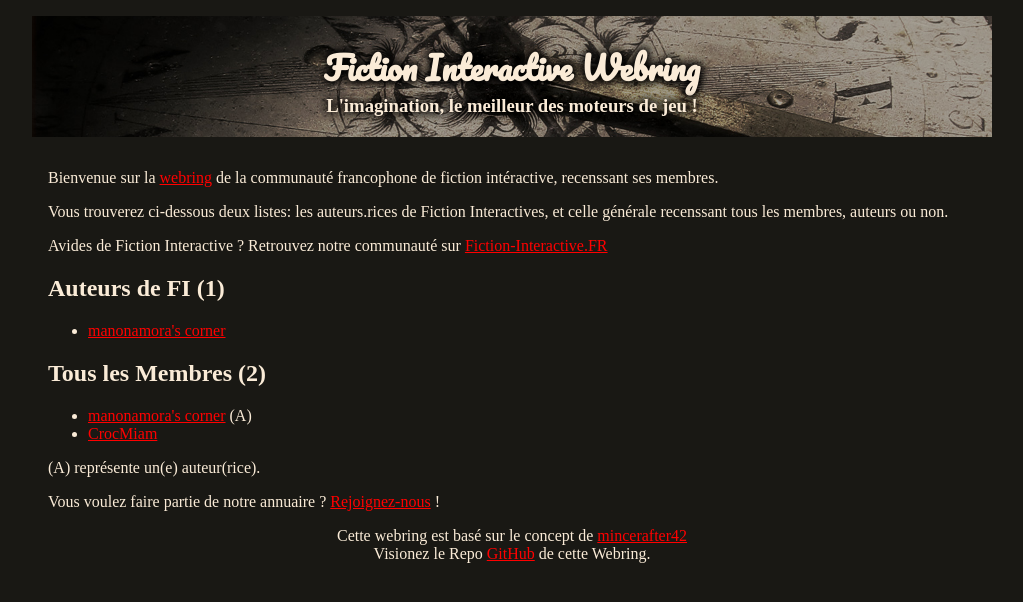
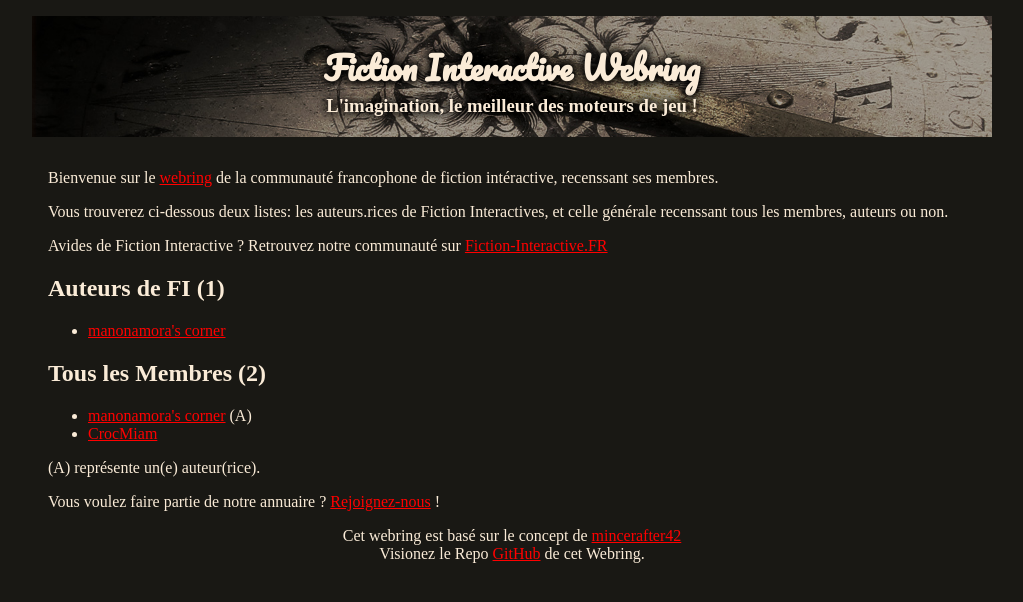
Before and after one commit to manonamora/Webring-Fiction-Interactive, a Jekyll site: the page built from index.html, in a window 1280 px wide. Shown: the top 602 px of the page, without its empty margins (128-1151 px from the left). Built offline with Jekyll 4.4.1, drawn with Linux system fonts in a browser that asks for light colours.

Commit message:
Update index.html

```diff
--- a/index.html
+++ b/index.html
@@ -3,7 +3,7 @@ title: Fiction Interactive Webring
 layout: html
 ---
 <div id="container">
-<p>Bienvenue sur la <a href=https://fr.wikipedia.org/wiki/Webring>webring</a> de la communauté francophone de fiction intéractive, recenssant ses membres.</p>
+<p>Bienvenue sur le <a href=https://fr.wikipedia.org/wiki/Webring>webring</a> de la communauté francophone de fiction intéractive, recenssant ses membres.</p>
 <p>Vous trouverez ci-dessous deux listes: les auteurs.rices de Fiction Interactives, et celle générale recenssant tous les membres, auteurs ou non.</p>
     <!-- Bon, si j'arrive pas à faire marcher la liste de auteurs je peux faire une addition à côté du nom pour les auteurs et on a une seule liste. -->
 
@@ -31,7 +31,7 @@ layout: html
 <p>Vous voulez faire partie de notre annuaire ? <a href="{{'/join'|relative_url}}">Rejoignez-nous</a> !</p>
 
 <center>
-    Cette webring est basé sur le concept de <a href="https://mincerafter42.github.io/tutorial/webring/">mincerafter42</a><br>
-    Visionez le Repo <a href={{site.github_repo_url}}/>GitHub</a> de cette Webring.
+    Cet webring est basé sur le concept de <a href="https://mincerafter42.github.io/tutorial/webring/">mincerafter42</a><br>
+    Visionez le Repo <a href={{site.github_repo_url}}/>GitHub</a> de cet Webring.
 </center>
 </div>
```
